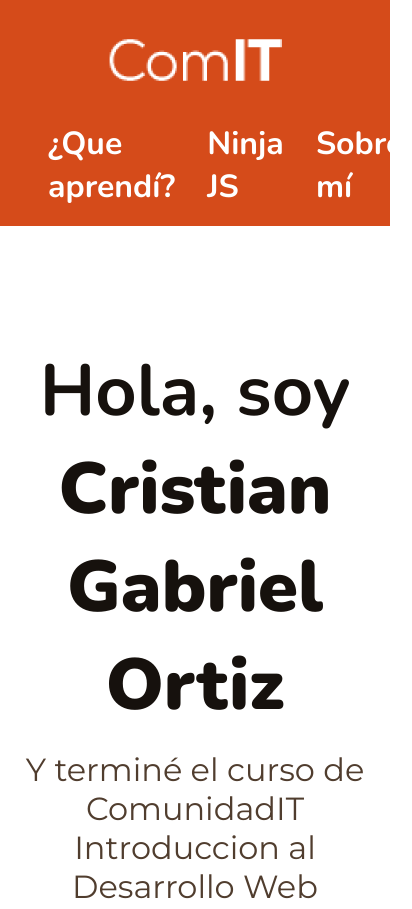
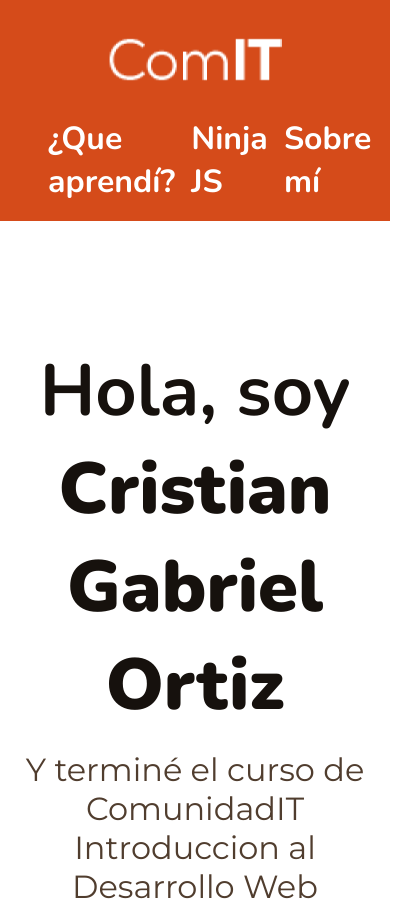
Before and after one commit to Cristian550/TP-Final-Cristian-Gabriel-Ortiz, a plain HTML site: page index.html in a window 390 px wide. Shown: the top 909 px of the page, 412 px wide, since content can reach past the window. Drawn offline with nearby package versions, Linux system fonts and the light colour scheme.

Commit message:
pequeños-arreglos

```diff
--- a/estilos.css
+++ b/estilos.css
@@ -408,9 +408,12 @@ input{
         align-items: center;
     }
 
-    .logo img{
+    .logo{
         width: 100%;
         height: auto;
+        display: flex;
+        flex-direction: row;
+        justify-content: center;
     }
 
     .nav-bar{
@@ -418,9 +421,9 @@ input{
         height: auto;
         padding: 0 32px;
         display: flex;
+        gap: inherit;
         flex-direction: row;
         justify-content: space-between;
-        gap: auto;
     }
 
     .hero{
@@ -556,6 +559,7 @@ input{
     .ninja-js{
         width: 100%;
         height: auto;
+        padding: 0;
         background-image: linear-gradient(to bottom, #503D2E ,#33271D);
         display: flex;
         flex-direction: column;
@@ -574,7 +578,7 @@ input{
         border: 1px solid black;
         border-radius: 16px;
         box-shadow: 0px 16px 32px 0px rgba(22,17,13,1);
-        width: auto;
+        width: 100%;
         height: auto;
         gap: 16px;
         padding: 64px 48px;
```
